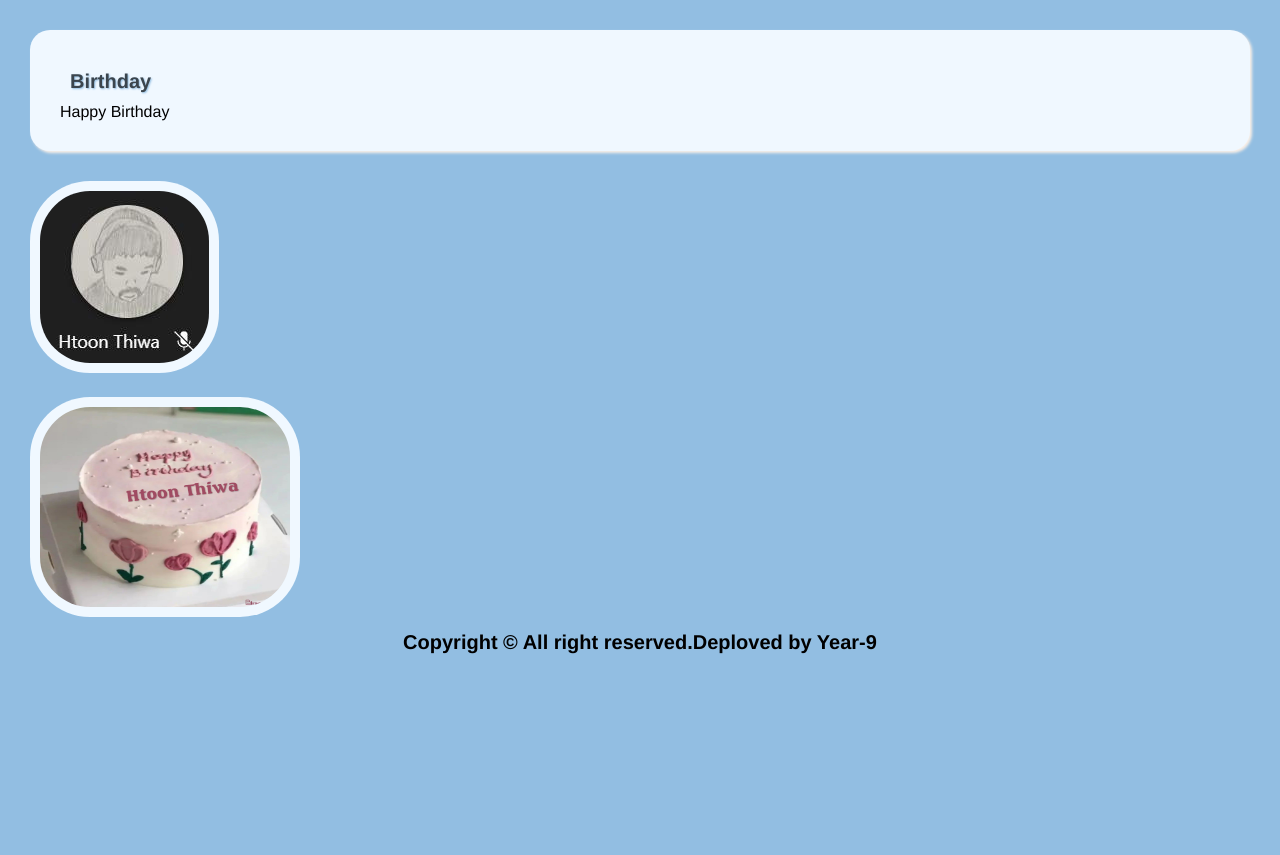
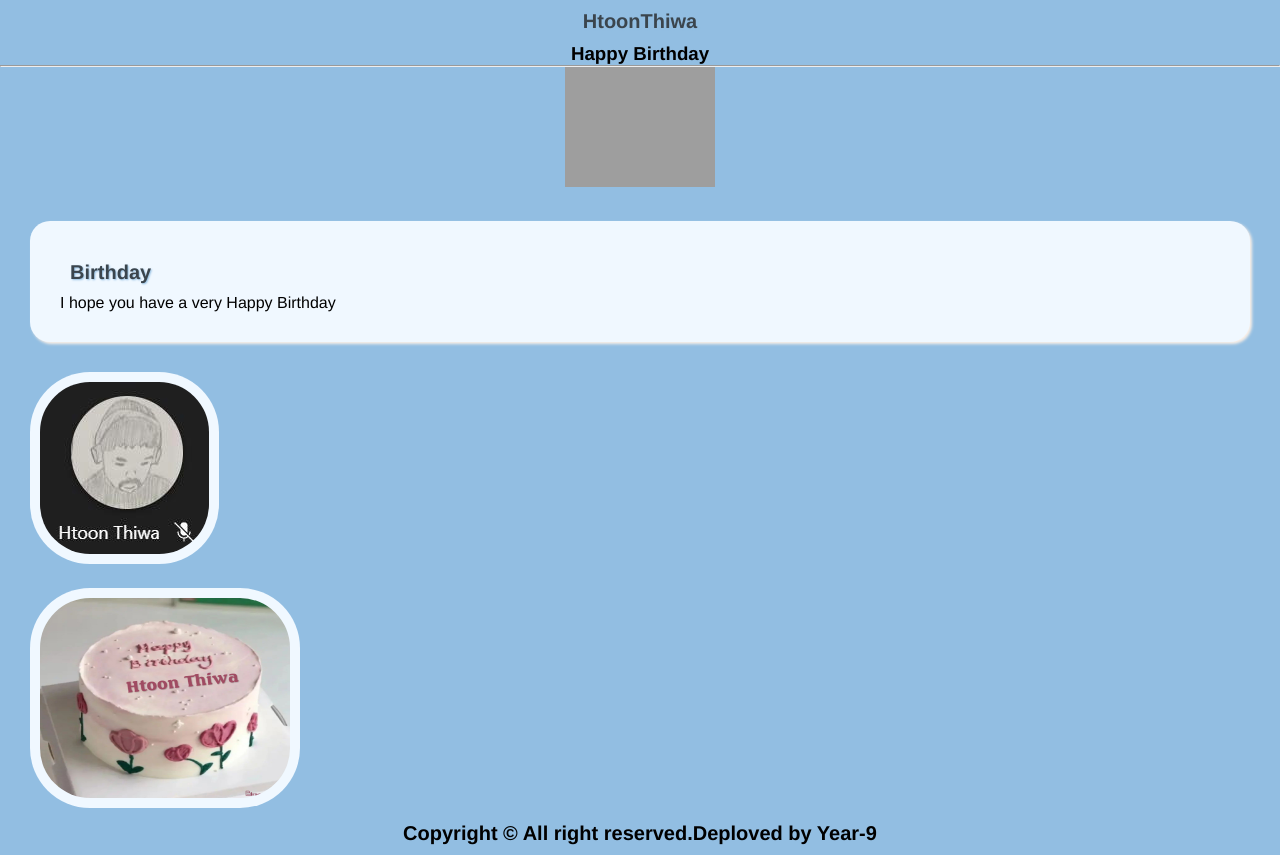
Before and after one commit to Laypyayo0/Htoon_Thiwa_Birthday, a plain HTML site: page index.html in a window 1280 px wide. Before the commit the page ends 800 px from the top, so only its background shows below. Drawn offline with Linux system fonts and the light colour scheme; grey boxes are pictures that could not be loaded.

Commit message:
Second uploading

```diff
--- a/index.html
+++ b/index.html
@@ -8,10 +8,16 @@
     <link rel="shortcut icon" href="images/favicon (1).ico" type="image/x-icon">
 </head>
 <body>
+    <section style="text-align: center;">
+        <h1>HtoonThiwa</h1>
+        <h3>Happy Birthday</h3>
+        <hr>
+        <img src="images/birthday.gif" alt="Birthday" width="150px" height="120px">
+    </section>
     <div class="container">
         <section>
             <h1>Birthday</h1>
-            <P>Happy Birthday</P>
+            <P>I hope you have a very Happy Birthday</P>
         </section>
     </div>
     <div class="container2">
```
